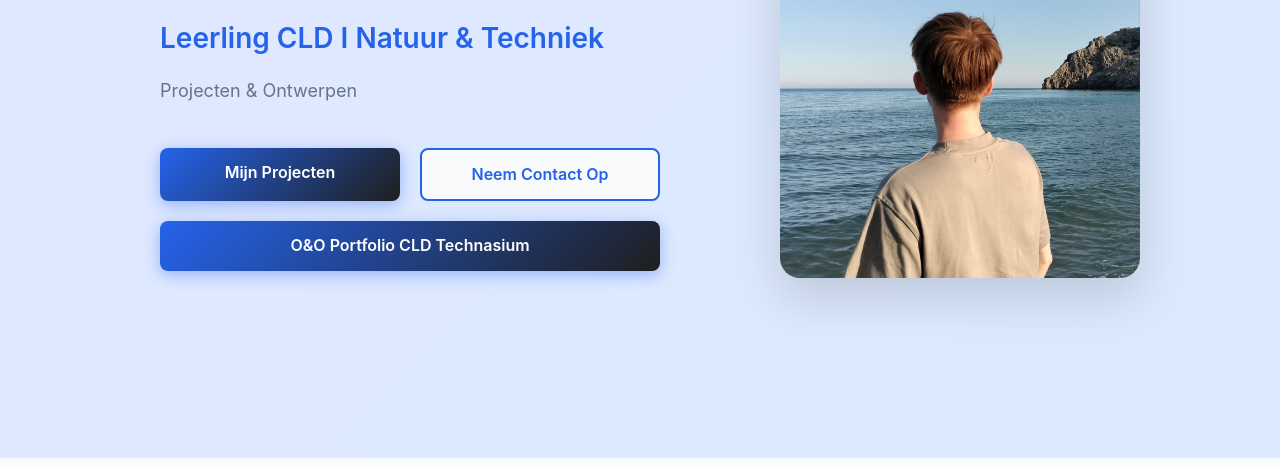
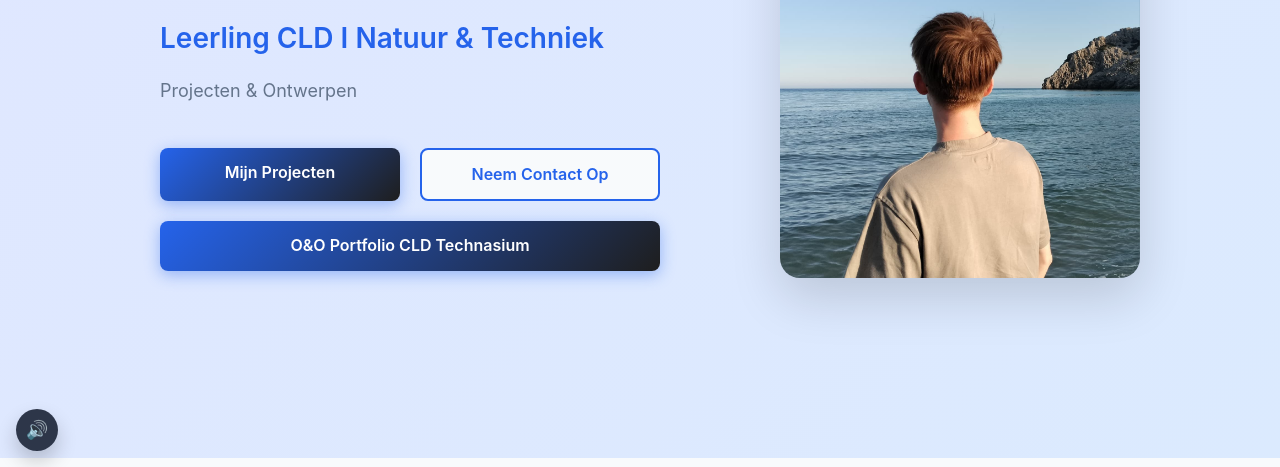
Before and after one commit to Jopvanoosten/Portfolio-Website, a plain HTML site: page index.html in a window 1280 px wide. Shown: the part 333-800 px from the top of the page. Drawn offline with Linux system fonts and the light colour scheme.

Commit message:
grote update, werkende mp3 speler

```diff
--- a/script.js
+++ b/script.js
@@ -26,7 +26,77 @@ document.addEventListener('DOMContentLoaded', () => {
             link.classList.remove('active');
         }
     });
+
+    initBackgroundAudio();
 });
+
+const AUDIO_STORAGE_KEY = 'portfolioAudioMuted';
+const AUDIO_VOLUME = 0.16;
+const AUDIO_ICON_SOUND_ON = '🔊';
+const AUDIO_ICON_MUTED = '🔇';
+
+function initBackgroundAudio() {
+    const audioButton = document.createElement('button');
+    audioButton.className = 'audio-control';
+    audioButton.type = 'button';
+    audioButton.setAttribute('aria-label', 'Mute achtergrondmuziek');
+    audioButton.innerHTML = `<span class="audio-icon">${AUDIO_ICON_SOUND_ON}</span>`;
+    document.body.appendChild(audioButton);
+
+    const AUDIO_TIME_STORAGE_KEY = 'portfolioAudioTime';
+    const storedMuted = localStorage.getItem(AUDIO_STORAGE_KEY);
+    let isMuted = storedMuted === 'true';
+
+    const audio = new Audio('audio/AvantiMindwave.mp3');
+    audio.loop = true;
+    audio.volume = AUDIO_VOLUME;
+    audio.muted = isMuted;
+    audio.preload = 'auto';
+    audio.setAttribute('aria-hidden', 'true');
+    audio.style.display = 'none';
+    document.body.appendChild(audio);
+
+    const storedTime = parseFloat(localStorage.getItem(AUDIO_TIME_STORAGE_KEY));
+    if (!Number.isNaN(storedTime) && storedTime >= 0) {
+        audio.currentTime = storedTime;
+    }
+
+    function updateAudioButton() {
+        const icon = isMuted ? AUDIO_ICON_MUTED : AUDIO_ICON_SOUND_ON;
+        audioButton.innerHTML = `<span class="audio-icon">${icon}</span>`;
+        audioButton.classList.toggle('muted', isMuted);
+        audioButton.setAttribute('aria-label', isMuted ? 'Geluid aanzetten' : 'Geluid dempen');
+    }
+
+    function resumeAudio() {
+        audio.play().catch(() => {
+            // Autoplay mag geblokkeerd zijn tot gebruikerinteractie plaatsvindt.
+        });
+    }
+
+    audioButton.addEventListener('click', () => {
+        isMuted = !isMuted;
+        audio.muted = isMuted;
+        localStorage.setItem(AUDIO_STORAGE_KEY, String(isMuted));
+        updateAudioButton();
+        resumeAudio();
+    });
+
+    const saveAudioTime = () => {
+        if (!audio.paused && !audio.error) {
+            localStorage.setItem(AUDIO_TIME_STORAGE_KEY, String(audio.currentTime));
+        }
+    };
+
+    window.addEventListener('beforeunload', saveAudioTime);
+    const audioTimeInterval = setInterval(saveAudioTime, 1000);
+
+    audio.addEventListener('ended', saveAudioTime);
+    audio.addEventListener('pause', saveAudioTime);
+
+    updateAudioButton();
+    resumeAudio();
+}
 
 // Filter Projects
 const filterButtons = document.querySelectorAll('.filter-btn');
--- a/styles.css
+++ b/styles.css
@@ -343,6 +343,39 @@ body {
 
 .skill:hover p {
     color: rgba(255, 255, 255, 0.9);
+}
+
+.audio-control {
+    position: fixed;
+    bottom: 16px;
+    left: 16px;
+    width: 42px;
+    height: 42px;
+    border-radius: 50%;
+    background: rgba(15, 23, 42, 0.85);
+    color: #ffffff;
+    border: none;
+    display: flex;
+    align-items: center;
+    justify-content: center;
+    font-size: 18px;
+    cursor: pointer;
+    z-index: 1001;
+    box-shadow: 0 10px 20px rgba(0, 0, 0, 0.2);
+    transition: transform 0.2s ease, opacity 0.2s ease, background 0.2s ease;
+}
+
+.audio-control:hover {
+    transform: scale(1.05);
+    opacity: 1;
+}
+
+.audio-control.muted {
+    background: rgba(255, 255, 255, 0.15);
+}
+
+.audio-icon {
+    line-height: 1;
 }
 
 /* ==================== CTA Section ==================== */
```
Also changed, not shown: 1 other file.
